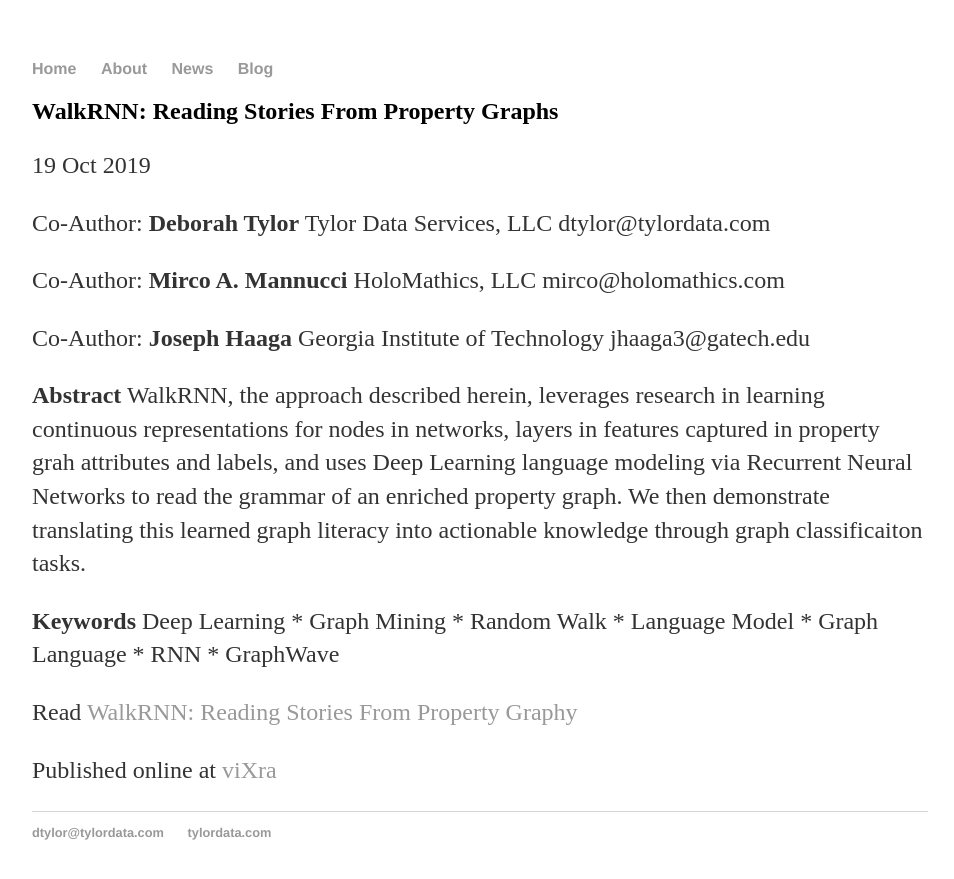
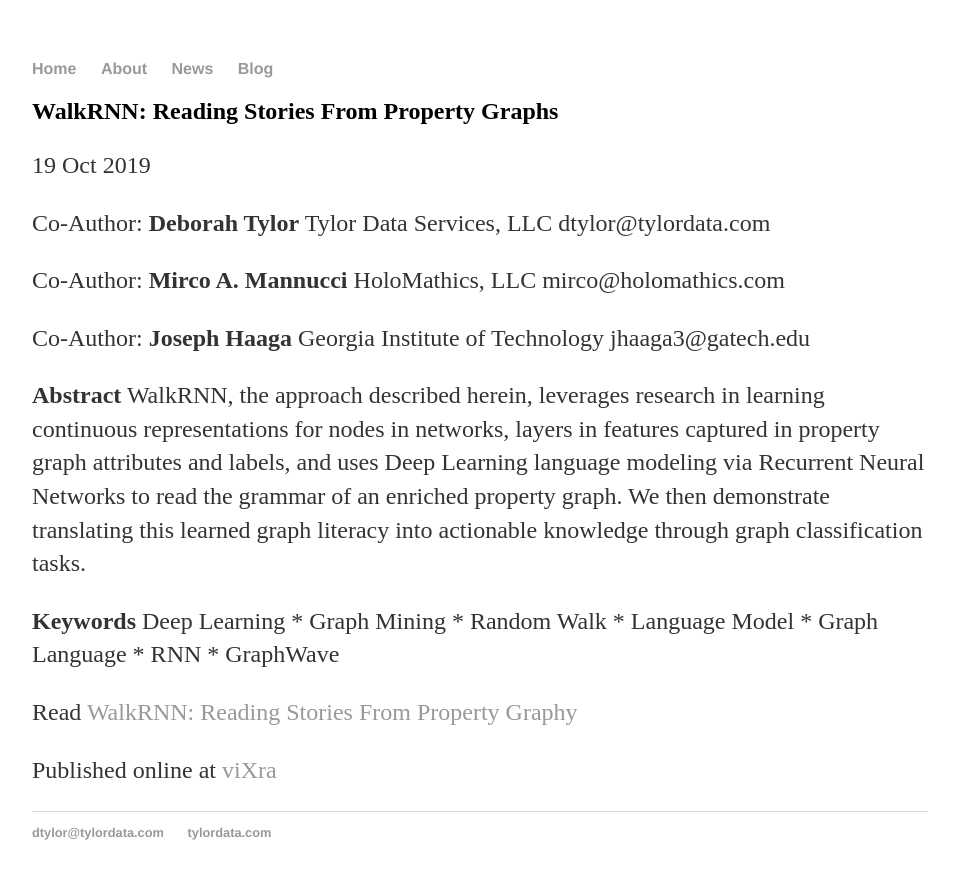
Before and after one commit to dtylor/dtylor.github.io, a Jekyll site: the page built from _posts/2019-10-19-WalkRNN-Reading-Stories-From-Property-Graphs.md, in a window 1280 px wide. Shown: the top 879 px of the page, without its empty margins (160-1114 px from the left). Built offline with Jekyll 4.4.1, drawn with Linux system fonts in a browser that asks for light colours.

Commit message:
Update 2019-10-19-WalkRNN-Reading-Stories-From-Property-Graphs.md

```diff
--- a/_posts/2019-10-19-WalkRNN-Reading-Stories-From-Property-Graphs.md
+++ b/_posts/2019-10-19-WalkRNN-Reading-Stories-From-Property-Graphs.md
@@ -20,10 +20,10 @@ jhaaga3@gatech.edu
 
 **Abstract**
 WalkRNN, the approach described herein, leverages research in learning continuous representations
-for nodes in networks, layers in features captured in property grah attributes and labels, and uses
+for nodes in networks, layers in features captured in property graph attributes and labels, and uses
 Deep Learning language modeling via Recurrent Neural Networks to read the grammar of an enriched
 property graph. We then demonstrate translating this learned graph literacy into actionable knowledge
-through graph classificaiton tasks.
+through graph classification tasks.
 
 **Keywords**
   Deep Learning * Graph Mining * Random Walk * Language Model * Graph Language * RNN * GraphWave
```
